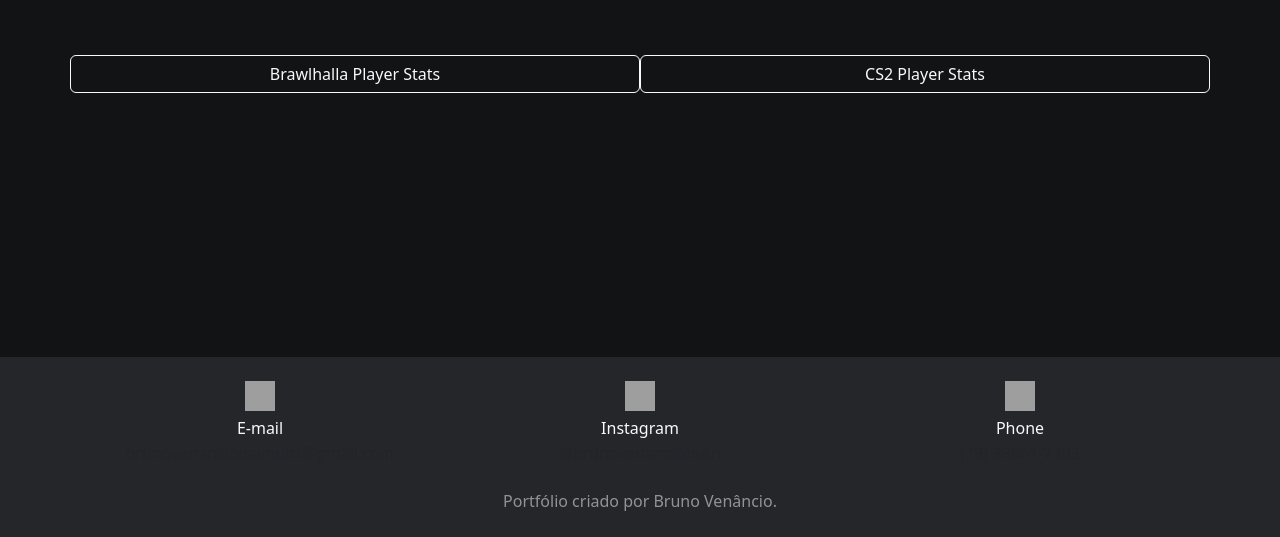
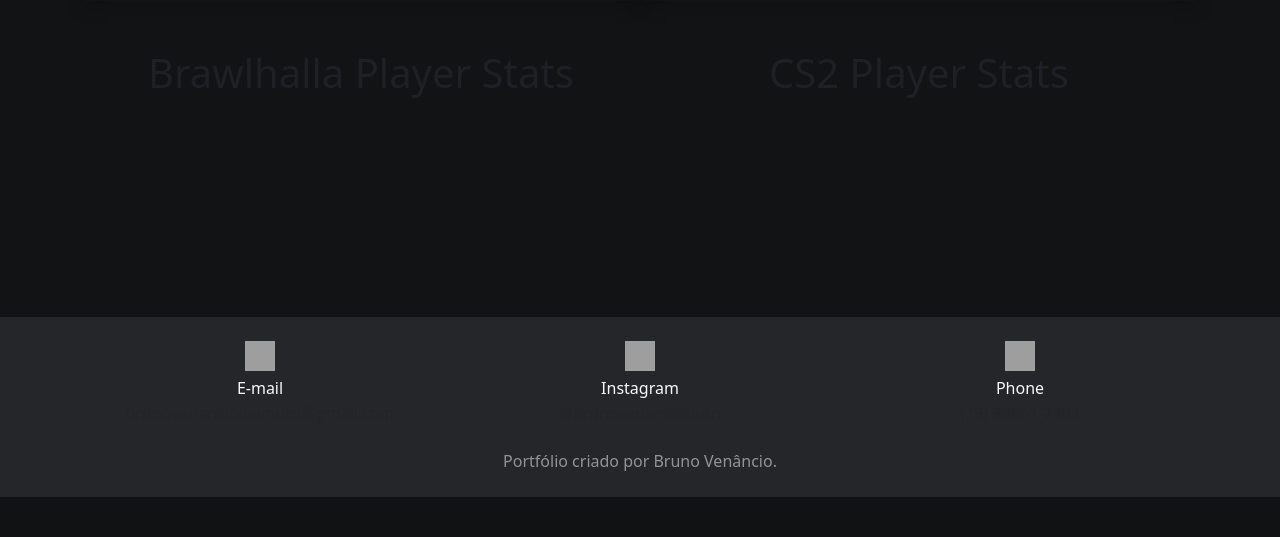
Before and after one commit to brunovenanciodevnutri/django-portfolio, a Django app: page / in a window 1280 px wide. Shown: the part 1963-2500 px from the top of the page. After the commit the page ends 2460 px from the top, so only its background shows below. Run offline with Django 5.2, Linux system fonts and the light colour scheme; some libraries are stand-ins or nearby versions; grey boxes are pictures that could not be loaded.

Commit message:
Add files via upload

```diff
--- a/templates/base.html
+++ b/templates/base.html
@@ -36,25 +36,20 @@
         <main>
             <section class="px-4 py-5 my-5 text-left text-light">
                 <div class="container text-left text-light">
-                    <div class="row g-4 py-5 row-cols-1 row-cols-lg-3">
+                    <div class="row g-4 py-5 row-cols-1 row-cols-lg-2">
                         <div class="feature col">
                             <p class="display-6 mb-1 text-muted">Developer</br><h1>Bruno Venâncio</h1></p>
-                            <p>Desenvolvedor e Nutricionista apaixonado pela tecnologia.</br>A minha graduação inicial foi em Nutrição pela Universidade Tiradentes, onde tive a oportunidade de compreender a importância do esporte e da saúde, mas ao longo da graduação tive o contato com a programação onde descobri uma nova paixão.</p>
+                            <p>Desenvolvedor e Nutricionista apaixonado pela tecnologia.</br>A minha graduação inicial foi em Nutrição pela Universidade Tiradentes,</br>onde tive a oportunidade de compreender a importância do esporte e</br>da saúde, mas ao longo da graduação tive o contato com a programação</br>e descobri uma nova paixão.</p>
+                            <a style="margin-top: 50px;" class="btn btn-outline-success btn-lg rounded" href="https://api.whatsapp.com/send/?phone=5579996617303&text=&type=phone_number&app_absent=0" role="button">Entrar em contato</a>
                         </div>
-                    </div>
-                    <div style="margin-bottom: 90px;">
-                        <a class="btn btn-outline-success btn-lg rounded" href="https://api.whatsapp.com/send/?phone=5579996617303&text=&type=phone_number&app_absent=0" role="button">Entrar em contato</a>
-                    </div>
-                    <div style="text-align: right; margin-top: -600px;">
-                        <img src="https://media.licdn.com/dms/image/v2/D4D22AQGhYTjDc2IuTQ/feedshare-shrink_800/B4DZUU9wruHAAk-/0/1739813489915?e=1742428800&v=beta&t=Z_NqTaDdzQVtEfFx2Hg0KGuL026BclUgS81W4dYE8Lw">
+                        <div class="feature col">
+                            <img style="margin-top: -20px;" src="https://media.licdn.com/dms/image/v2/D4D22AQFYRw-5BAoJ1A/feedshare-shrink_800/B4DZUW3XT4G8Ag-/0/1739845367523?e=1743033600&v=beta&t=x3d57r3mLJi5wPcHX9l8FPZxrOv1bw5a0UQGqM36fb0">
+                        </div>
                     </div>
                 </div>
             </section>
 
-            <section class="px-4 py-5 my-5 text-left text-light">
-            </section>
-
-            <section class="px-4 py-5 my-5 text-center text-light" style="background-color: #242629;">
+            <section class="px-4 py-5 my-3 text-center text-light" style="background-color: #242629;">
                 <div class="container text-center text-light">
                         <h1>Habilidades</h1>
                         <hr>
@@ -72,13 +67,15 @@
                 <div class="container text-center text-light">
                     <h1>Projetos</h1>
                     <hr>
-                    <div class="feature col" style="margin-top: 120px;">
-                        <img class="shadow p-3 mb-5" src="https://static.wikia.nocookie.net/brawlhalla_gamepedia/images/8/81/Brawlhalla_Logo_100M_Icon.png/revision/latest/scale-to-width-down/1000?cb=20230520001006" width="280" height="350">
-                        <img class="shadow p-3 mb-5" src="https://media.licdn.com/dms/image/v2/D4D22AQGj0PcE8xfsGQ/feedshare-shrink_1280/B4DZUUnxUMHIAk-/0/1739807725736?e=1742428800&v=beta&t=zfimbxnAYcmGWEZOQVpLUrx_WSEx2QsO3T0WHc6ZuZw" width="310" height="310">
-                    </div>
-                    <div class="row g-4 py-5 row-cols-1 row-cols-lg-2" style="margin-top: -40px">
-                            <a href="https://www.linkedin.com/posts/brunovenanciodevnutri_em-meu-primeiro-projeto-com-python-desenvolvi-activity-7294434368951873539-khOt?utm_source=share&utm_medium=member_desktop&rcm=ACoAADfqGJQBnbbhRAJuHR-WsibLygMj3-kzDP0" role="button" class="btn btn-outline-light">Brawlhalla Player Stats</a>
-                            <a href="https://www.linkedin.com/posts/brunovenanciodevnutri_peguei-o-embalo-do-meu-primeiro-projeto-que-activity-7295253804277506048-LTlQ?utm_source=share&utm_medium=member_desktop&rcm=ACoAADfqGJQBnbbhRAJuHR-WsibLygMj3-kzDP0" role="button" class="btn btn-outline-light">CS2 Player Stats</a>
+                    <div class="row g-0 py-0 row-cols-1 row-cols-lg-2" style="margin-top: 120px;">
+                        <div class="feature col shadow p-1 mb-5" style="align-items: flex-end;">
+                            <a href="https://www.linkedin.com/posts/brunovenanciodevnutri_em-meu-primeiro-projeto-com-python-desenvolvi-activity-7294434368951873539-khOt?utm_source=share&utm_medium=member_desktop&rcm=ACoAADfqGJQBnbbhRAJuHR-WsibLygMj3-kzDP0"><img src="https://static.wikia.nocookie.net/brawlhalla_gamepedia/images/8/81/Brawlhalla_Logo_100M_Icon.png/revision/latest/scale-to-width-down/1000?cb=20230520001006" width="220" height="300"></a>
+                        </div>
+                        <div class="feature col shadow p-1 mb-5">
+                            <a href="https://www.linkedin.com/posts/brunovenanciodevnutri_peguei-o-embalo-do-meu-primeiro-projeto-que-activity-7295253804277506048-LTlQ?utm_source=share&utm_medium=member_desktop&rcm=ACoAADfqGJQBnbbhRAJuHR-WsibLygMj3-kzDP0"><img src="https://media.licdn.com/dms/image/v2/D4D22AQGj0PcE8xfsGQ/feedshare-shrink_1280/B4DZUUnxUMHIAk-/0/1739807725736?e=1742428800&v=beta&t=zfimbxnAYcmGWEZOQVpLUrx_WSEx2QsO3T0WHc6ZuZw" width="270" height="270"></a>
+                        </div>
+                        <p class="display-6 mb-1 text-muted">Brawlhalla Player Stats</p>
+                        <p class="display-6 mb-1 text-muted">CS2 Player Stats</p>
                     </div>
                 </div>
             </section>
```
